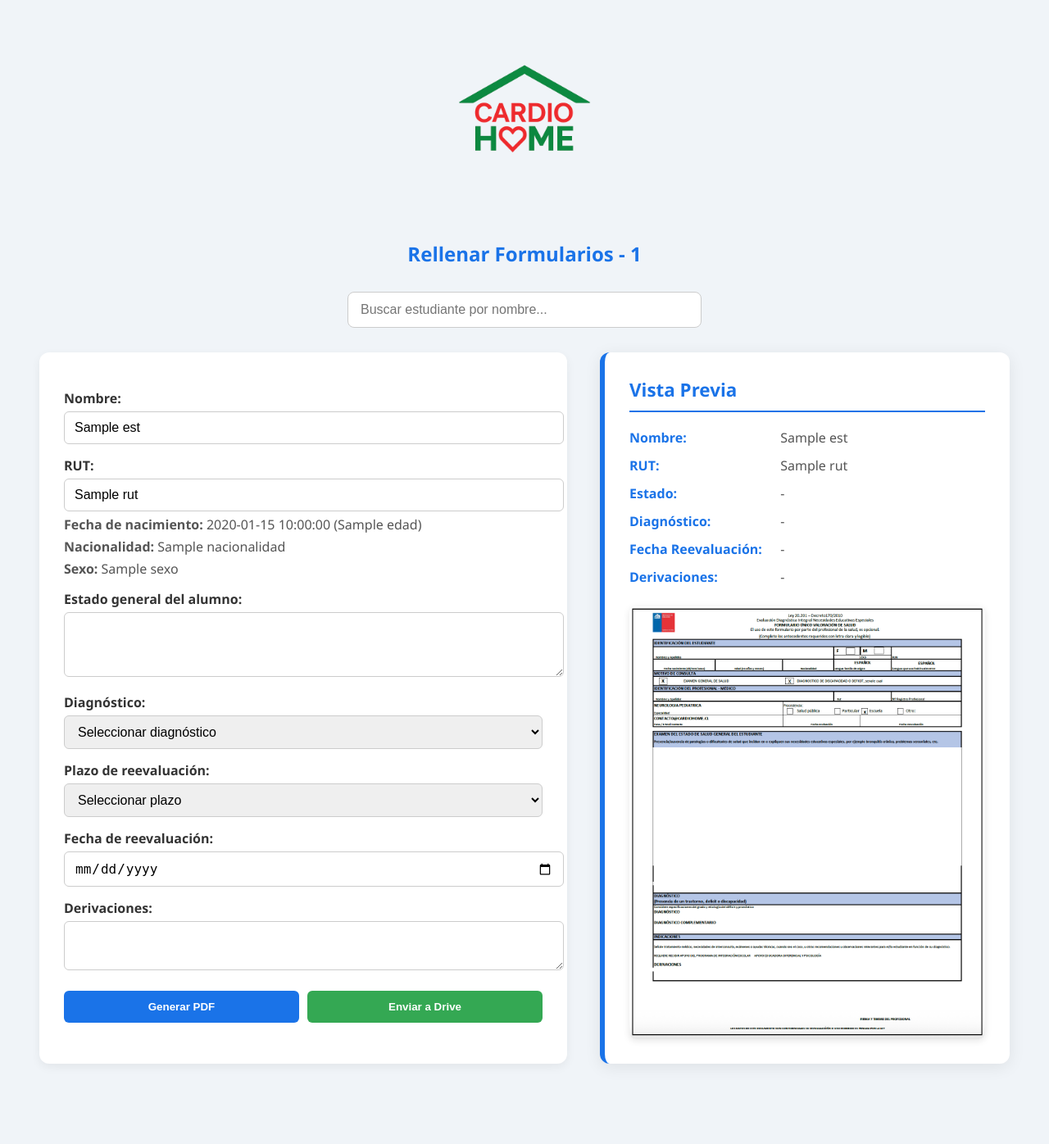
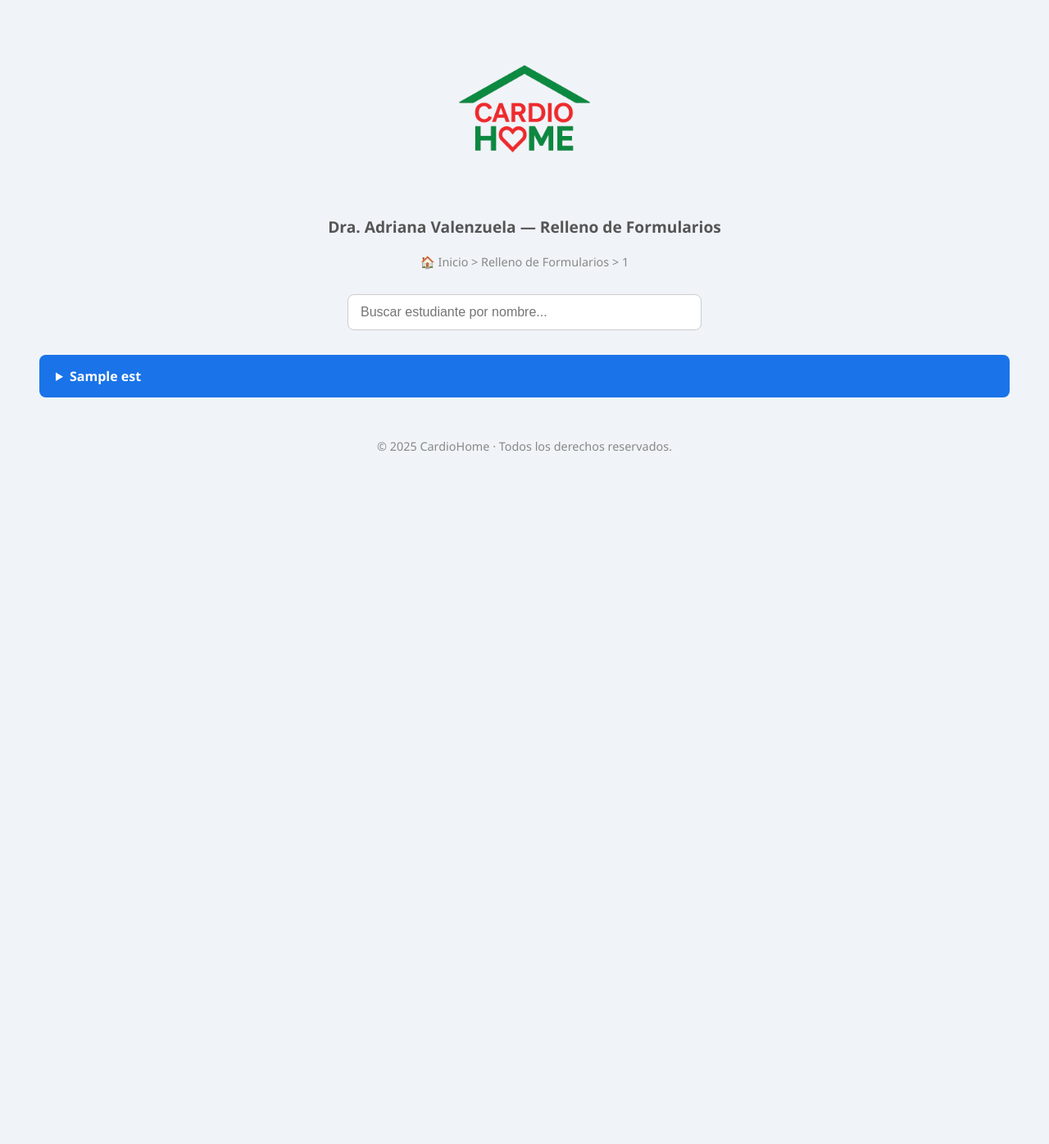
Before and after one commit to jmirandal1994/cardiohome_vercel, a Flask app: template templates/formulario_relleno.html in a window 1280 px wide. Shown: the whole page at 82% size. After the commit the page ends 551 px from the top, so only its background shows below. Run offline with Flask 3, Linux system fonts and the light colour scheme; the visitor is signed in with stand-in values (Sample User, id 1); the template is opened without the code that fills it: most values are stand-ins (such as "Sample title", 1, 10 or a date in 2020); some libraries are stand-ins or nearby versions.

Commit message:
Update formulario_relleno.html

```diff
--- a/templates/formulario_relleno.html
+++ b/templates/formulario_relleno.html
@@ -3,6 +3,8 @@
 <head>
   <meta charset="UTF-8">
   <title>Formulario de Relleno - CardioHome</title>
+  <!-- SweetAlert2 CDN -->
+  <script src="https://cdn.jsdelivr.net/npm/sweetalert2@11"></script>
   <style>
     body {
       font-family: 'Segoe UI', sans-serif;
@@ -12,11 +14,24 @@
 
     header {
       text-align: center;
-      margin-bottom: 40px;
+      margin-bottom: 20px;
     }
 
     header img {
       max-width: 200px;
+    }
+
+    header h1 {
+      font-size: 1.2rem;
+      color: #555;
+      margin-top: 10px;
+    }
+
+    .breadcrumb {
+      text-align: center;
+      font-size: 0.9rem;
+      color: #888;
+      margin-bottom: 30px;
     }
 
     h2 {
@@ -36,11 +51,26 @@
       font-size: 1rem;
     }
 
+    details {
+      margin-bottom: 30px;
+      animation: fadeIn 0.5s ease;
+    }
+
+    summary {
+      background: #1a73e8;
+      color: #fff;
+      padding: 15px 20px;
+      border-radius: 8px;
+      font-weight: bold;
+      cursor: pointer;
+      user-select: none;
+    }
+
     .container {
       display: flex;
       gap: 40px;
       flex-wrap: wrap;
-      margin-bottom: 50px;
+      margin-top: 20px;
     }
 
     .formulario {
@@ -58,9 +88,9 @@
       box-shadow: 0 4px 20px rgba(0,0,0,0.08);
       padding: 30px;
       border-left: 6px solid #1a73e8;
-      transition: box-shadow 0.3s ease, transform 0.2s ease;
       position: relative;
       overflow: hidden;
+      transition: box-shadow 0.3s ease, transform 0.2s ease;
     }
 
     .preview:hover {
@@ -154,19 +184,44 @@
       color: #555;
     }
 
+    .badge {
+      display: inline-block;
+      background: #1a73e8;
+      color: #fff;
+      padding: 4px 10px;
+      border-radius: 12px;
+      font-size: 0.8rem;
+      margin-left: 10px;
+    }
+
+    footer {
+      text-align: center;
+      margin-top: 50px;
+      color: #888;
+      font-size: 0.9rem;
+    }
+
+    @keyframes fadeIn {
+      from { opacity: 0; transform: translateY(10px); }
+      to { opacity: 1; transform: translateY(0); }
+    }
+
   </style>
 </head>
 <body>
   <header>
     <img src="/static/cardiohome.png" alt="CardioHome Logo">
+    <h1>Dra. Adriana Valenzuela — Relleno de Formularios</h1>
   </header>
 
-  <h2>Rellenar Formularios - {{ session['establecimiento'] }}</h2>
+  <div class="breadcrumb">🏠 Inicio > Relleno de Formularios > {{ session['establecimiento'] }}</div>
 
   <input type="text" id="buscador" placeholder="Buscar estudiante por nombre...">
 
   {% for est in estudiantes %}
-  <div class="container estudiante" data-nombre="{{ est.nombre | lower }}">
+  <details class="estudiante" data-nombre="{{ est.nombre | lower }}">
+    <summary>{{ est.nombre }}</summary>
+    <div class="container">
       <div class="formulario">
         <form action="/generar_pdf" method="POST" oninput="updatePreview(this)">
           <label>Nombre:</label>
@@ -212,9 +267,11 @@
           <textarea name="derivaciones" rows="2" required></textarea>
 
           <div class="button-group">
-          <button type="submit">Generar PDF</button>
+            <button type="submit" onclick="mostrarExito(event)">Generar PDF</button>
             <button type="button" class="secondary" onclick="enviarADrive(this)">Enviar a Drive</button>
           </div>
+
+          <span class="badge">Guardado</span>
         </form>
       </div>
 
@@ -227,20 +284,26 @@
         <p><strong>Fecha Reevaluación:</strong> <span class="prev-reevaluacion">-</span></p>
         <p><strong>Derivaciones:</strong> <span class="prev-derivaciones">-</span></p>
 
-      <!-- Imagen de muestra del formulario -->
         <img src="/static/formulario_muestra.png" alt="Ejemplo Formulario" class="preview-img">
+
+        <button onclick="window.print()" style="margin-top: 20px; width: 100%;">🖨️ Imprimir Vista Previa</button>
       </div>
     </div>
+  </details>
   {% endfor %}
+
+  <footer>
+    © 2025 CardioHome · Todos los derechos reservados.
+  </footer>
 
   <script>
     const input = document.getElementById('buscador');
     input.addEventListener('input', function () {
       const filtro = this.value.toLowerCase();
       const estudiantes = document.querySelectorAll('.estudiante');
-      estudiantes.forEach(div => {
-        const nombre = div.getAttribute('data-nombre');
-        div.style.display = nombre.includes(filtro) ? '' : 'none';
+      estudiantes.forEach(detail => {
+        const nombre = detail.getAttribute('data-nombre');
+        detail.style.display = nombre.includes(filtro) ? '' : 'none';
       });
     });
 
@@ -266,10 +329,31 @@
       container.querySelector('.prev-diagnostico').textContent = form.diagnostico.value;
       container.querySelector('.prev-reevaluacion').textContent = form.fecha_reevaluacion.value;
       container.querySelector('.prev-derivaciones').textContent = form.derivaciones.value;
+
+      const badge = form.querySelector('.badge');
+      badge.textContent = "Guardando...";
+      clearTimeout(badge.timeout);
+      badge.timeout = setTimeout(() => {
+        badge.textContent = "Guardado";
+      }, 800);
+    }
+
+    function mostrarExito(event) {
+      event.preventDefault();
+      Swal.fire({
+        icon: 'success',
+        title: 'PDF generado correctamente',
+        showConfirmButton: false,
+        timer: 1500
+      });
     }
 
     function enviarADrive(button) {
-      alert("Aquí se conecta la subida a Google Drive. 🚀");
+      Swal.fire({
+        icon: 'info',
+        title: 'Próximamente',
+        text: 'Aquí se conectará con Google Drive.'
+      });
     }
   </script>
 </body>
```
Lines whose indentation alone changed are shown as unchanged.
